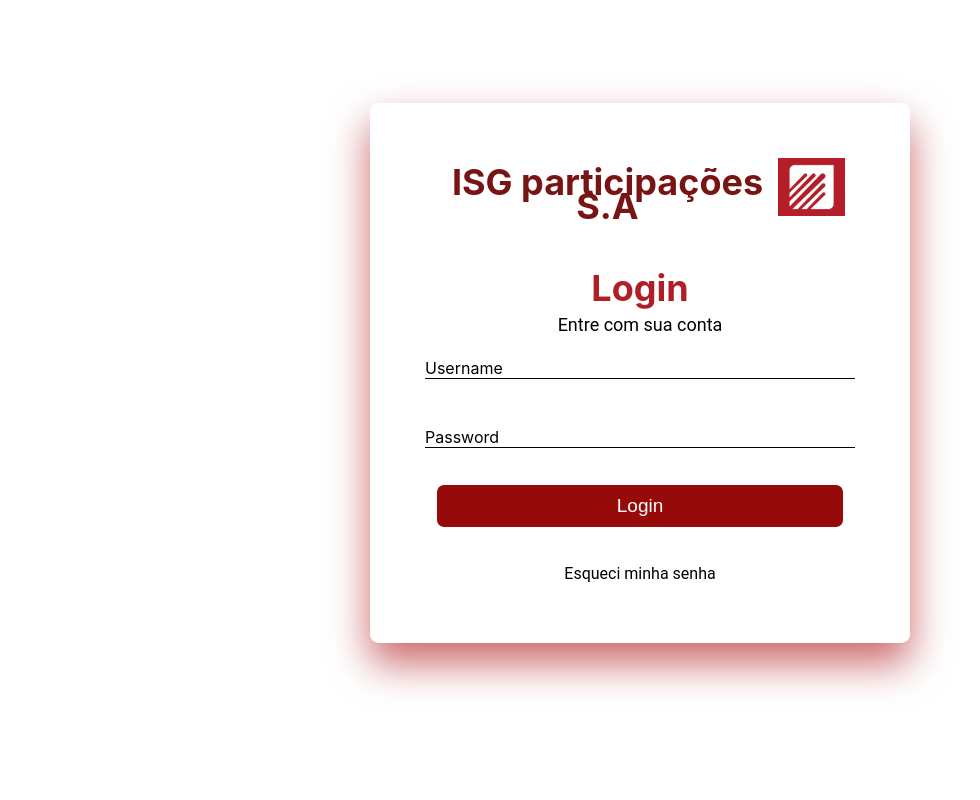
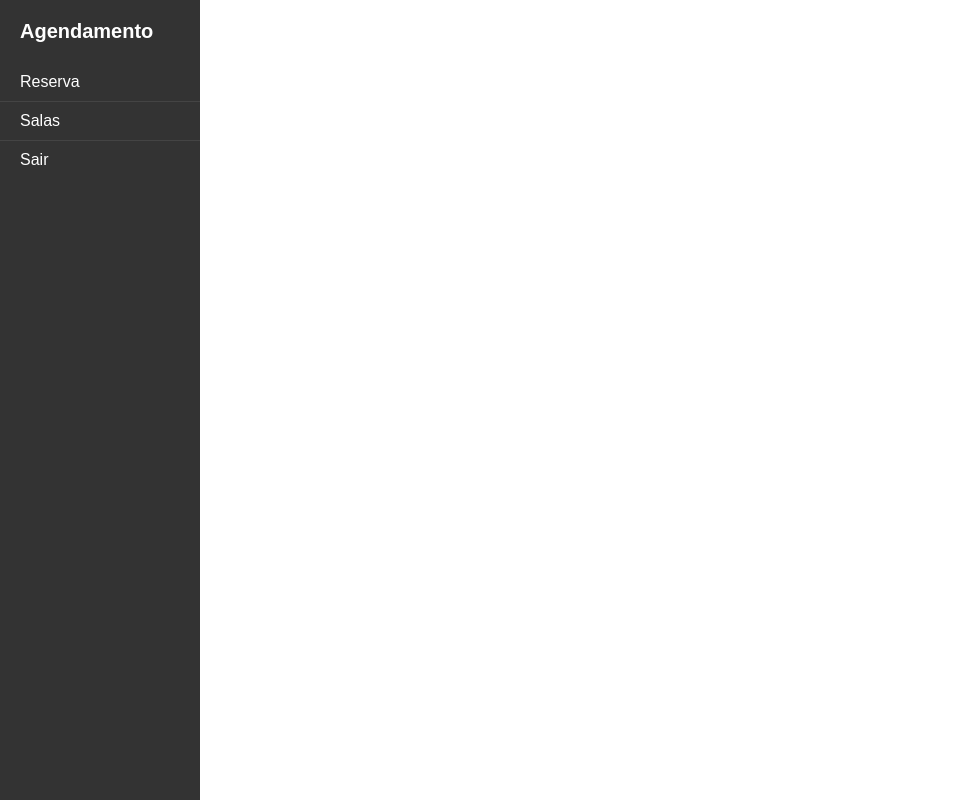
Before and after one commit to jonaite/tela-de-login-Angular, an Angular app: page / in a window 1280 px wide. Shown: the whole page, without its empty margins (0-980 px from the left). Built offline with nearby package versions, Linux system fonts and the light colour scheme.

Commit message:
tela1
feito com html e css o basico do basico hoje

```diff
--- a/src/app/app.component.html
+++ b/src/app/app.component.html
@@ -1,18 +1,3 @@
-<!-- menu vertical -->
-<!-- <nav id="menu" class="left show">
-  <ul>
-    <li><a href="#" class="active"><i class="fa fa-home"></i>Inicio</a></li>
-    <li><a href="#"><i class="fa fa-info-circle"></i>Acerca de</a></li>
-    <li>
-      <a href="#"><i class="fa fa-laptop"></i>Servicios <i class="fa fa-caret-down"></i></a>
-      <ul>
-        <li><a href="#">Servicio</a></li>
-        <li><a href="#">Servicio</a></li>
-        <li><a href="#">Servicio</a></li>
-      </ul>
-    </li>
-    <li><a href="#"><i class="fa fa-phone"></i>Contacto</a></li>
-  </ul>
-</nav> -->
-<!-- /menu vertical -->
-<app-login></app-login>
+
+
+<app-tela1></app-tela1>
--- a/src/app/app.module.ts
+++ b/src/app/app.module.ts
@@ -4,11 +4,13 @@
 import { AppRoutingModule } from './app-routing.module';
 import { AppComponent } from './app.component';
 import { LoginComponent } from './login/login.component';
+import { Tela1Component } from './tela1/tela1.component';
 
 @NgModule({
   declarations: [
     AppComponent,
-    LoginComponent
+    LoginComponent,
+    Tela1Component
   ],
   imports: [
     BrowserModule,
--- /dev/null
+++ b/src/app/tela1/tela1.component.css
@@ -0,0 +1,36 @@
+body {
+  margin: 0;
+  padding: 0;
+  font-family: Arial, sans-serif;
+}
+#menu {
+  background-color: #333;
+  height: 100%;
+  position: fixed;
+  left: 0;
+  top: 0;
+  width: 200px;
+}
+#menu h2 {
+  color: #fff;
+  font-size: 20px;
+  margin: 20px;
+}
+#menu ul {
+  list-style: none;
+  padding: 0;
+  margin: 0;
+}
+#menu li a {
+  color: #fff;
+  display: block;
+  padding: 10px 20px;
+  text-decoration: none;
+  border-bottom: 1px solid #444;
+}
+#menu li a:hover {
+  background-color: #444;
+}
+#menu li:last-child a {
+  border-bottom: none;
+}
--- /dev/null
+++ b/src/app/tela1/tela1.component.html
@@ -0,0 +1,11 @@
+
+<body>
+	<div id="menu">
+		<h2>Agendamento</h2>
+		<ul>
+			<li><a href="#">Reserva</a></li>
+			<li><a href="#">Salas</a></li>
+			<li><a href="#">Sair</a></li>
+		</ul>
+	</div>
+</body>
```
Also changed, not shown: src/app/tela1/tela1.component.ts (added, +10 -0 lines), 1 other file (tests, documents, lock files or other folders).
